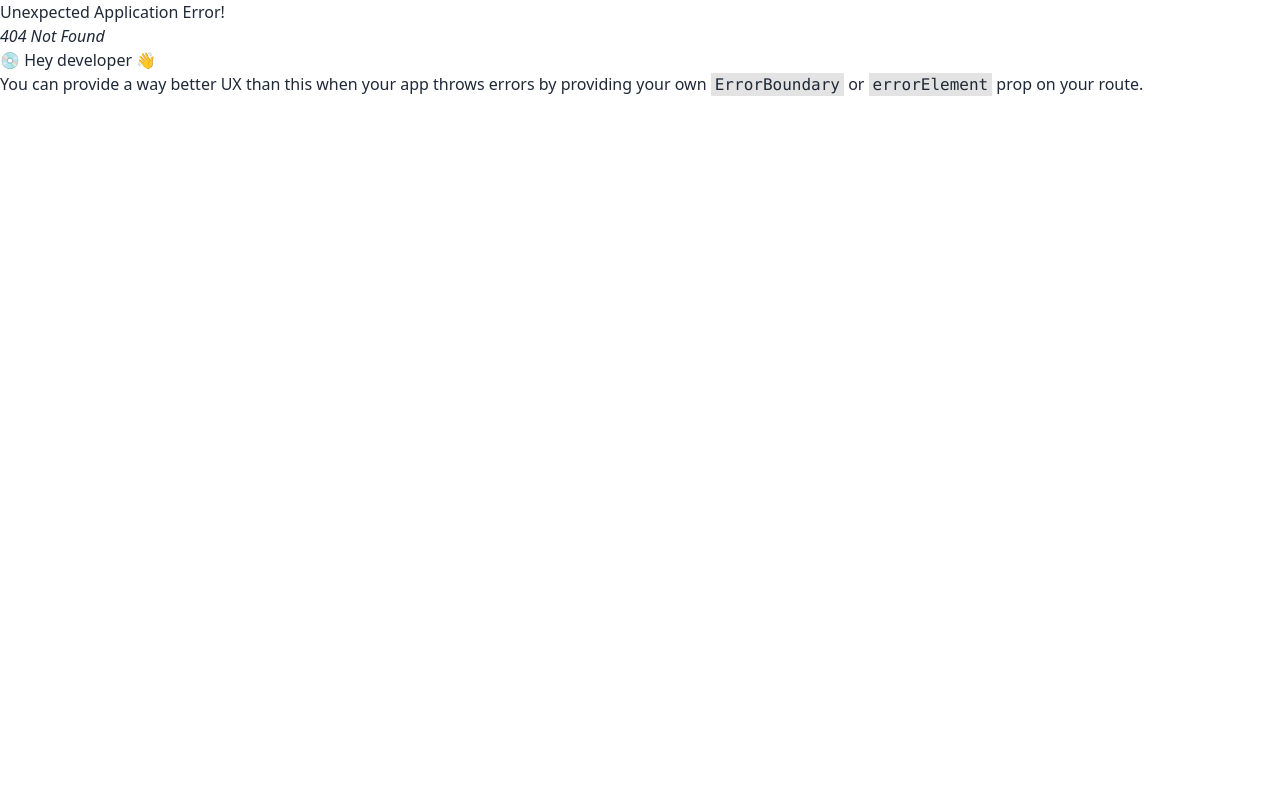
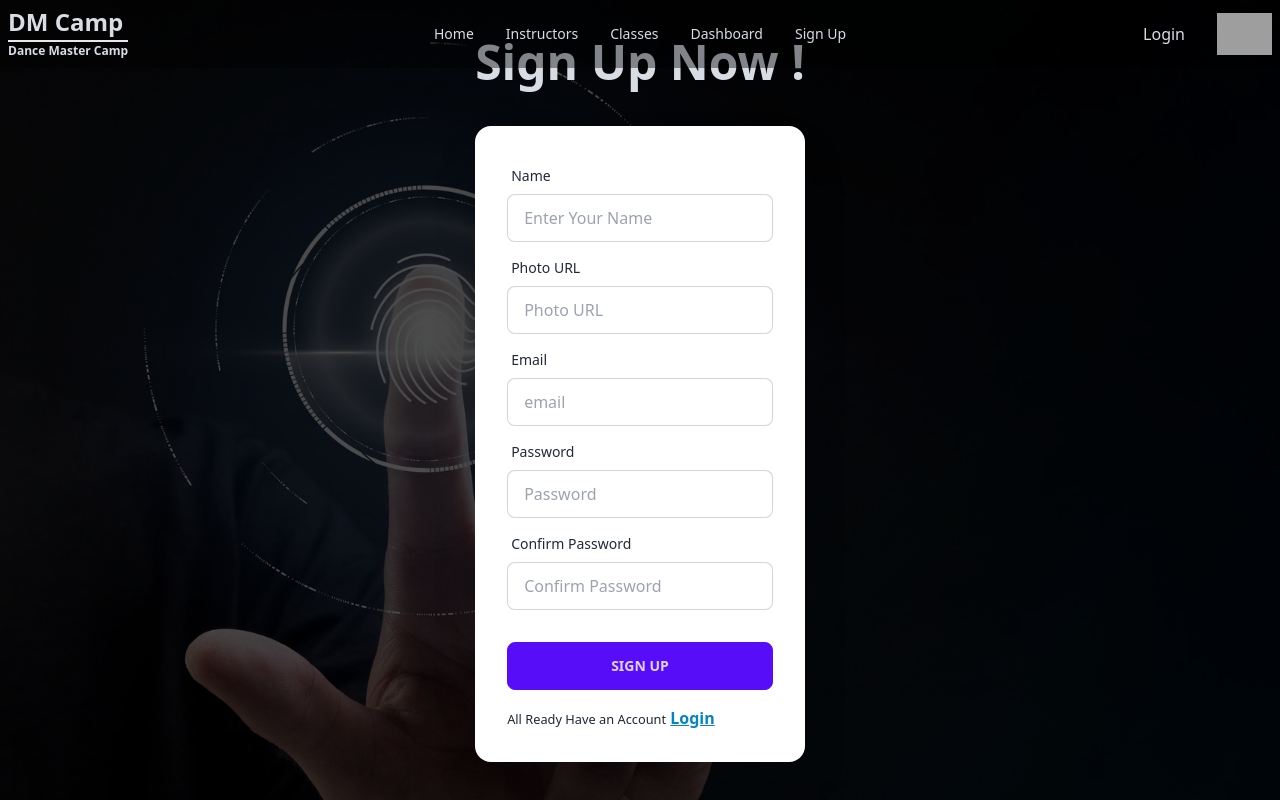
Before and after one commit to momenur/DM-camp, a React (Vite) app: page /signUp in a window 1280 px wide. Before the commit this address had no page. Shown: the top 800 px of the page. Built offline with nearby package versions, Linux system fonts and the light colour scheme; no server answers; grey boxes are pictures that could not be loaded.

Commit message:
added register page

```diff
--- a/package.json
+++ b/package.json
@@ -17,6 +17,7 @@
     "react": "^18.2.0",
     "react-dom": "^18.2.0",
     "react-helmet-async": "^1.3.0",
+    "react-hook-form": "^7.44.3",
     "react-icons": "^4.9.0",
     "react-responsive-carousel": "^3.2.23",
     "react-router-dom": "^6.12.1",
--- a/src/main.jsx
+++ b/src/main.jsx
@@ -6,13 +6,16 @@ import {
 } from "react-router-dom";
 import { router } from './Routers/route.jsx';
 import { HelmetProvider } from 'react-helmet-async';
+import AuthProvider from './providers/AuthProvider/AuthProvider';
 
 ReactDOM.createRoot(document.getElementById('root')).render(
   <React.StrictMode>
-    <HelmetProvider>
-      <div className='max-w-screen-xl mx-auto'>
-        <RouterProvider router={router} />
-      </div>
-    </HelmetProvider>
+    <AuthProvider>
+      <HelmetProvider>
+        <div className='max-w-screen-xl mx-auto'>
+          <RouterProvider router={router} />
+        </div>
+      </HelmetProvider>
+    </AuthProvider>
   </React.StrictMode>,
 )
--- a/src/pages/Login/Login.jsx
+++ b/src/pages/Login/Login.jsx
@@ -1,15 +1,27 @@
 import { Link } from 'react-router-dom';
 import './Login.css'
+import { useContext } from 'react';
+import { AuthContext } from '../../providers/AuthProvider/AuthProvider';
+import { Helmet } from 'react-helmet-async';
 const Login = () => {
+    const {signIn} = useContext(AuthContext);
     const handleLogin = event => {
         event.preventDefault();
         const form = event.target;
         const email = form.email.value;
         const password = form.password.value
         console.log(email, password);
+        signIn(email, password)
+        .then(result => {
+           const user = result.user;
+           console.log(user);
+        })
     }
     return (
         <div className='loginBG'>
+            <Helmet>
+                <title>Summer Dance | Login</title>
+            </Helmet>
             <div className="min-h-screen bg-black hero bg-opacity-70">
                 <div className="flex-col hero-content ">
                 <h1 className="mb-6 text-5xl font-bold text-neutral-content">Login Now !</h1>
@@ -32,7 +44,7 @@ const Login = () => {
                             </div>
                             <div className="mt-6 form-control">
                                 <input className="btn btn-primary" type="submit" value="Login" />
-                                <p className='mt-4'><small>All Ready Have an Account</small> <Link to='signUp'><span className='font-semibold underline text-sky-600'>Sign Up</span></Link></p>
+                                <p className='mt-4'><small>You Have no Account</small> <Link to='signUp'><span className='font-semibold underline text-sky-600'>Sign Up</span></Link></p>
                             </div>
                         </div>
                     </form>
--- /dev/null
+++ b/src/pages/Login/Register.jsx
@@ -0,0 +1,74 @@
+import { Link } from 'react-router-dom';
+import './Login.css'
+import { useForm } from 'react-hook-form';
+import { Helmet } from 'react-helmet-async';
+const Register = () => {
+    const { register, handleSubmit, formState: { errors } } = useForm();
+    const onSubmit = data => {
+        console.log(data)
+    };
+
+    return (
+        <div className='loginBG'>
+            <Helmet>
+                <title>Summer Dance | Sign Up</title>
+            </Helmet>
+            <div className="min-h-screen bg-black hero bg-opacity-70">
+                <div className="flex-col hero-content ">
+                    <h1 className="mb-6 text-5xl font-bold text-neutral-content">Sign Up Now !</h1>
+                    <form onSubmit={handleSubmit(onSubmit)} className="flex-shrink-0 w-full max-w-sm shadow-2xl card bg-base-100">
+                        <div className="card-body">
+                            <div className="form-control">
+                                <label className="label">
+                                    <span className="label-text">Name</span>
+                                </label>
+                                <input type="text" {...register("name", { required: true })} name='name' placeholder="Enter Your Name" className="input input-bordered" />
+                                {errors.name && <span className='text-orange-600'>Name field is required</span>}
+                            </div>
+                            <div className="form-control">
+                                <label className="label">
+                                    <span className="label-text">Photo URL</span>
+                                </label>
+                                <input type="text" {...register("photoURL", { required: true })} name='photoURL' placeholder="Photo URL" className="input input-bordered" />
+                                {errors.photoURL && <span className='text-orange-600'>PhotoURL field is required</span>}
+                            </div>
+                            <div className="form-control">
+                                <label className="label">
+                                    <span className="label-text">Email</span>
+                                </label>
+                                <input type="text" {...register("email", { required: true })} name='email' placeholder="email" className="input input-bordered" />
+                                {errors.email && <span className='text-orange-600'>Email field is required</span>}
+                            </div>
+                            <div className="form-control">
+                                <label className="label">
+                                    <span className="label-text">Password</span>
+                                </label>
+                                <input type="password" {...register("password", {
+                                    required: true,
+                                    minLength: 6,
+                                    pattern: /(?=.*[A-Z])(?=.*[!@#$&*])(?=.*[a-z])/
+                                })} name='password' placeholder="Password" className="input input-bordered" />
+                                {errors.password?.type === 'required' && <p className="text-orange-400">Password is required</p>}
+                                {errors.password?.type === 'minLength' && <p className="text-orange-400">Password must be 6 characters</p>}
+                                {errors.password?.type === 'pattern' && <p className="text-orange-400">Password must have one Uppercase one lower case and one special character.</p>}
+                            </div>
+                            <div className="form-control">
+                                <label className="label">
+                                    <span className="label-text">Confirm Password</span>
+                                </label>
+                                <input type="password" {...register("confirmPassword")} name='confirmPassword' placeholder="Confirm Password" className="input input-bordered" />
+
+                            </div>
+                            <div className="mt-6 form-control">
+                                <input className="btn btn-primary" type="submit" value="Sign Up" />
+                                <p className='mt-4'><small>All Ready Have an Account</small> <Link to='login'><span className='font-semibold underline text-sky-600'>Login</span></Link></p>
+                            </div>
+                        </div>
+                    </form>
+                </div>
+            </div>
+        </div>
+    );
+};
+
+export default Register;
--- /dev/null
+++ b/src/providers/AuthProvider/AuthProvider.jsx
@@ -0,0 +1,53 @@
+import { createContext, useEffect, useState } from "react";
+import { createUserWithEmailAndPassword, getAuth, onAuthStateChanged, signInWithEmailAndPassword, signOut } from "firebase/auth";
+import { app } from "../../firebase/firebase.config";
+export const AuthContext = createContext(null);
+const auth = getAuth(app);
+const AuthProvider = ({ children }) => {
+    const [user, setUser] = useState(null);
+    const [loading, setLoading] = useState(true)
+
+    // User Create or Register
+    const createUser = (email, password) => {
+        setLoading(true)
+        return createUserWithEmailAndPassword(auth, email, password)
+
+    }
+
+    // Login With Email and PassWord
+    const signIn = (email, password) => {
+        setLoading(true)
+        return signInWithEmailAndPassword(auth, email, password)
+    }
+
+    // Log Out
+    const logOut = () => {
+        setLoading(true);
+        return signOut(auth)
+
+    }
+    useEffect(() => {
+        const unsubscribe = onAuthStateChanged(auth, currentUser => {
+            setUser(currentUser);
+            setLoading(false);
+            console.log(currentUser);
+        });
+        return () => {
+            return unsubscribe();
+        }
+    }, [])
+    const authInfo = {
+        user,
+        loading,
+        createUser,
+        signIn,
+        logOut
+    }
+    return (
+        <AuthContext.Provider value={authInfo}>
+            {children}
+        </AuthContext.Provider>
+    );
+};
+
+export default AuthProvider;
--- a/src/shaered/NavBar/NavBar.jsx
+++ b/src/shaered/NavBar/NavBar.jsx
@@ -6,7 +6,7 @@ const NavBar = () => {
         <li><Link>Instructors</Link></li>
         <li><Link>Classes</Link></li>
         <li><Link>Dashboard</Link></li>
-        <li><Link>Sign Up</Link></li>
+        <li><Link to='/signUp'>Sign Up</Link></li>
     </>
     return (
         <div className="fixed z-10 w-full max-w-screen-xl">
@@ -31,7 +31,7 @@ const NavBar = () => {
                         </ul>
                     </div>
                     <div className="navbar-end">
-                        <span className="mx-8"><Link to='login'>Login</Link></span>
+                        <span className="mx-8"><Link to='/login'>Login</Link></span>
                         <img className="w-[55px]" src='https://cdn.pixabay.com/photo/2020/07/01/12/58/icon-5359553_1280.png' alt="" />
                     </div>
                 </div>
```
Also changed, not shown: src/Routers/route.jsx (+6 -1 lines), 1 other file (tests, documents, lock files or other folders).
